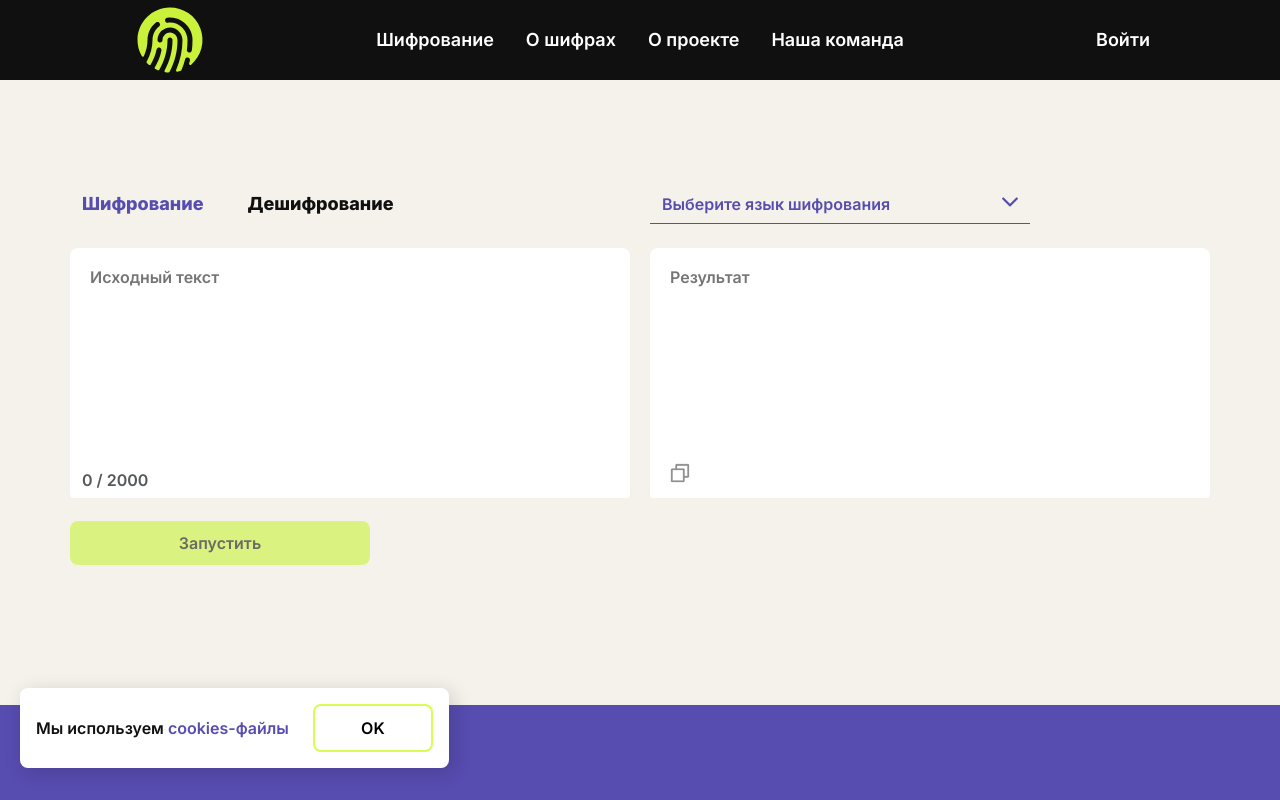
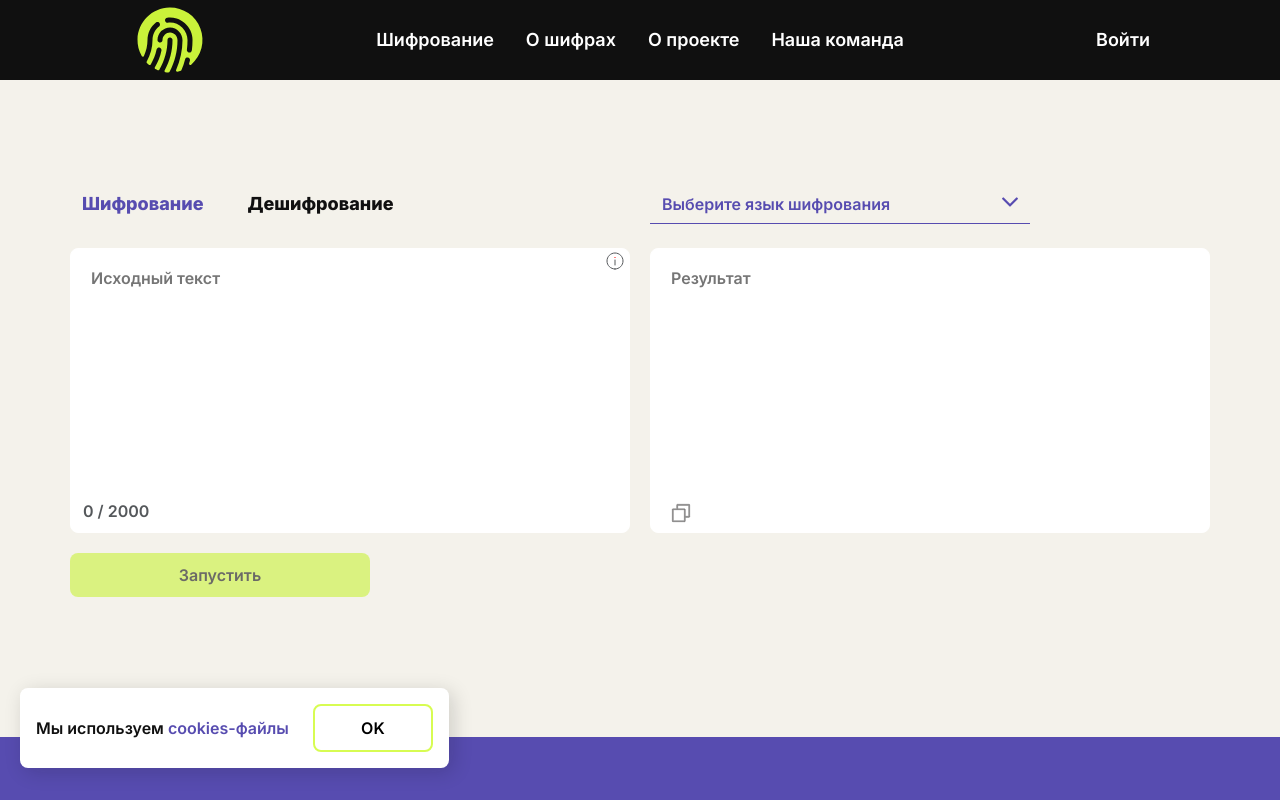
Before and after one commit to encryption-machine/Front, a React (Create React App) app: page / in a window 1280 px wide. Shown: the top 800 px of the page. Built offline with nearby package versions, Linux system fonts and the light colour scheme.

Commit message:
machine-005: fixes

```diff
--- /dev/null
+++ b/src/components/AlertMark.jsx
@@ -0,0 +1,21 @@
+import React from 'react';
+
+export const AlertMark = () => {
+  return (
+    <svg
+      xmlns="http://www.w3.org/2000/svg"
+      width="18"
+      height="18"
+      viewBox="0 0 18 18"
+      fill="none"
+    >
+      <path
+        d="M9 17C13.4183 17 17 13.4183 17 9C17 4.58172 13.4183 1 9 1C4.58172 1 1 4.58172 1 9C1 13.4183 4.58172 17 9 17Z"
+        stroke-linecap="round"
+        stroke-linejoin="round"
+      />
+      <path d="M9 5V6V5.5V5Z" stroke="#FF5151" stroke-linejoin="round" />
+      <path d="M9 8V13" stroke-linecap="round" stroke-linejoin="round" />
+    </svg>
+  );
+};
--- a/src/components/Machine/Machine.jsx
+++ b/src/components/Machine/Machine.jsx
@@ -5,6 +5,7 @@ import SecretKeyModal from '../SecretKeyModal/SecretKeyModal';
 import FormButton from '../FormButton/FormButton';
 import styles from './Machine.module.scss';
 import CopyMark from '../CopyMark/CopyMark';
+import { AlertMark } from '../AlertMark';
 import * as apiMachine from '../../utils/apiMachine';
 import { observer } from 'mobx-react-lite';
 import { SecretKeyGlobalStore as secretStore } from '../../stores';
@@ -28,6 +29,7 @@ export const Machine = observer(({ list }) => {
   const [qrCopy, SetQrCopy] = useState(false);
   const [encryptionTextLength, SetEncryptionTextLength] = useState(2000);
   const [descKey, SetEncKey] = useState('');
+  const [showHint, setShowHint] = useState(false);
   const selectRef = useRef(null);
   const activeClass = styles.tabActive;
 
@@ -162,6 +164,10 @@ export const Machine = observer(({ list }) => {
     }, 2000);
   };
 
+  const hintClick = () => {
+    setShowHint(!showHint);
+  };
+
   const selectClasses = !isSelectOpen
     ? styles.select
     : `${styles.select__open} ${styles.select}`;
@@ -194,7 +200,7 @@ export const Machine = observer(({ list }) => {
             Дешифрование
           </button>
         </div>
-        <div>
+        <div className={styles.select__cont}>
           <div className={selectClasses} ref={selectRef}>
             <div className={styles.select__title} onClick={selectClick}>
               {selected}
@@ -217,7 +223,34 @@ export const Machine = observer(({ list }) => {
             </div>
           </div>
         </div>
-        <div className={styles.copy__cont}>
+        <div className={styles.copy__input}>
+          <div className={styles.alert}>
+            <div className={styles.alert__cont}>
+              <button className={styles.alert__button} onClick={hintClick}>
+                <AlertMark />
+              </button>
+              {showHint && (
+                <div className={styles.alert__hide}>
+                  <div>
+                    Содержание должно удовлетворять условиям для:
+                    <ul>
+                      <li>Азбука морзе — пробел, точка, тире</li>
+                      <li>AES, Шифр Виженера — любые символы</li>
+                      <li>
+                        Код Цезаря — буквы русского алфавита (кроме Ёё), пробел,
+                        0 1 2 3 4 5 6 7 8 9 ! . , " # $ % & ' ( ) * + - /
+                      </li>
+                      <li> QR-код — не дешифруется</li>
+                    </ul>
+                  </div>
+                  <button
+                    onClick={() => setShowHint(false)}
+                    className={styles.alert__close}
+                  />
+                </div>
+              )}
+            </div>
+          </div>
           <textarea
             name="leftArea"
             id="leftArea"
--- a/src/components/Machine/Machine.module.scss
+++ b/src/components/Machine/Machine.module.scss
@@ -64,13 +64,14 @@
   }
 }
 .select {
+  display: block;
   position: relative;
-  display: block;
   &__cont {
-  }
-  @media (max-width: 960px) {
-    display: flex;
-    justify-content: center;
+    display: block;
+    @media (max-width: 960px) {
+      display: flex;
+      justify-content: center;
+    }
   }
   &__title {
     width: 380px;
@@ -115,14 +116,10 @@
       justify-content: flex-start;
       padding: 0 12px;
       background: $white;
-      // border-top: 1.5px solid $black;
       cursor: pointer;
       @include font-source-sans(16px, $gray_dark, 600, 20px);
       &:first-child {
         border-top: 0;
-      }
-      &:last-child {
-        border-bottom: 1.5px solid $violet;
       }
     }
   }
@@ -142,15 +139,15 @@
 .text {
   width: 100% !important;
   min-height: 250px;
-  padding: 20px 20px 30px;
+  padding: 20px 20px 0px;
   background: $white;
   resize: none;
   border: none;
+  outline: none;
+  border-radius: 8px;
   @include font-source-sans(16px, $black, 600, 19px);
   &:focus-visible {
     outline: none;
-    border: 1.5px solid $violet;
-    border-radius: 8px;
   }
 }
 .copy {
@@ -158,13 +155,34 @@
     position: relative;
     border-radius: 8px;
     overflow: hidden;
+    padding-bottom: 30px;
+    background-color: $white;
+    border: 1.5px solid $white;
     @media (max-width: 1140px) {
       grid-column: span 2;
+    }
+    &:focus-within {
+      border: 1.5px solid $violet;
+      border-radius: 8px;
+    }
+  }
+  &__input {
+    position: relative;
+    border-radius: 8px;
+    padding-bottom: 30px;
+    background-color: $white;
+    border: 1.5px solid $white;
+    @media (max-width: 1140px) {
+      grid-column: span 2;
+    }
+    &:focus-within {
+      border: 1.5px solid $violet;
+      border-radius: 8px;
     }
   }
   &__button {
     position: absolute;
-    bottom: 12px;
+    bottom: 3px;
     left: 12px;
     border: none;
     cursor: pointer;
@@ -182,7 +200,7 @@
     display: flex;
     align-items: center;
     justify-content: center;
-    background-color: $green;
+    background-color: $violet;
     @include font-source-sans(16px, $white, 600, 19px);
     overflow: hidden;
     transition: 0.3s ease-in;
@@ -263,3 +281,85 @@
     opacity: 0.6;
   }
 }
+.alert{
+  position: absolute;
+  top:2px;
+  right:-1px;
+  @media (max-width: 1140px) {
+    width: calc(100% - 20px);
+    display: flex;
+    justify-content: flex-end;
+  }
+  &__cont{
+    position: relative;
+    width: 100%;
+    display: flex;
+    justify-content: flex-end;
+  }
+  &__button{
+    background: none;
+    border:none;
+    cursor: pointer;
+      svg{
+      stroke:$gray_dark;
+    }
+    &:hover{
+      animation: alert .3s ease-in-out infinite ;
+    }
+  }
+  &__hide{
+    position: absolute;
+    top:30px;
+    left:5px;
+    padding: 16px;
+    background-color: $gray;
+    z-index: 8;
+    width: 536px;
+    display: flex;
+    gap:12px;
+    @include font-source-sans(18px, $black, 400, 24px);
+    box-shadow: 4px 4px 20px 0px rgba(14, 14, 15, 0.16);
+    border-radius: 8px;
+    @media (max-width: 1140px) {
+      left:initial;
+      right: 5px;
+    }
+    @media (max-width: 600px) {
+      width: calc(100% - 20px);
+    }
+    ul{
+      padding-left: 18px;
+      margin-top: 10px;
+    }
+  }
+  &__close{
+    display: block;
+    background: none;
+    border:none;
+    width: 20px;
+    height: 20px;
+    position: relative;
+    cursor: pointer;
+     &::after, &::before {
+      content: '';
+      position: absolute;
+      top: 0;
+      left: 10px;
+      height: 20px;
+      width: 1px;
+      background-color: $black;
+    }
+    &::after {
+      transform: rotate(-45deg);
+    }
+    &::before {
+      transform: rotate(45deg);
+    }
+  }
+}
+
+@keyframes alert {
+  40% {transform: none}
+  70% {transform: rotate(-10deg)}
+  95% {transform: rotate(10deg)}
+}
--- a/src/utils/apiMachine.js
+++ b/src/utils/apiMachine.js
@@ -1,4 +1,5 @@
 import { BASE_URL } from '../constants/url';
+import { AuthFormGlobalStore as formStore } from '../stores';
 
 function handleResponce(res) {
   if (res.ok) {
@@ -16,7 +17,7 @@ export const getEncryption = (text, algorithm, key, is_encryption) => {
     body: JSON.stringify({
       text: text,
       algorithm: algorithm,
-      key: key.length ? key : null,
+      key: key,
       is_encryption: is_encryption,
     }),
   }).then(handleResponce);
```
